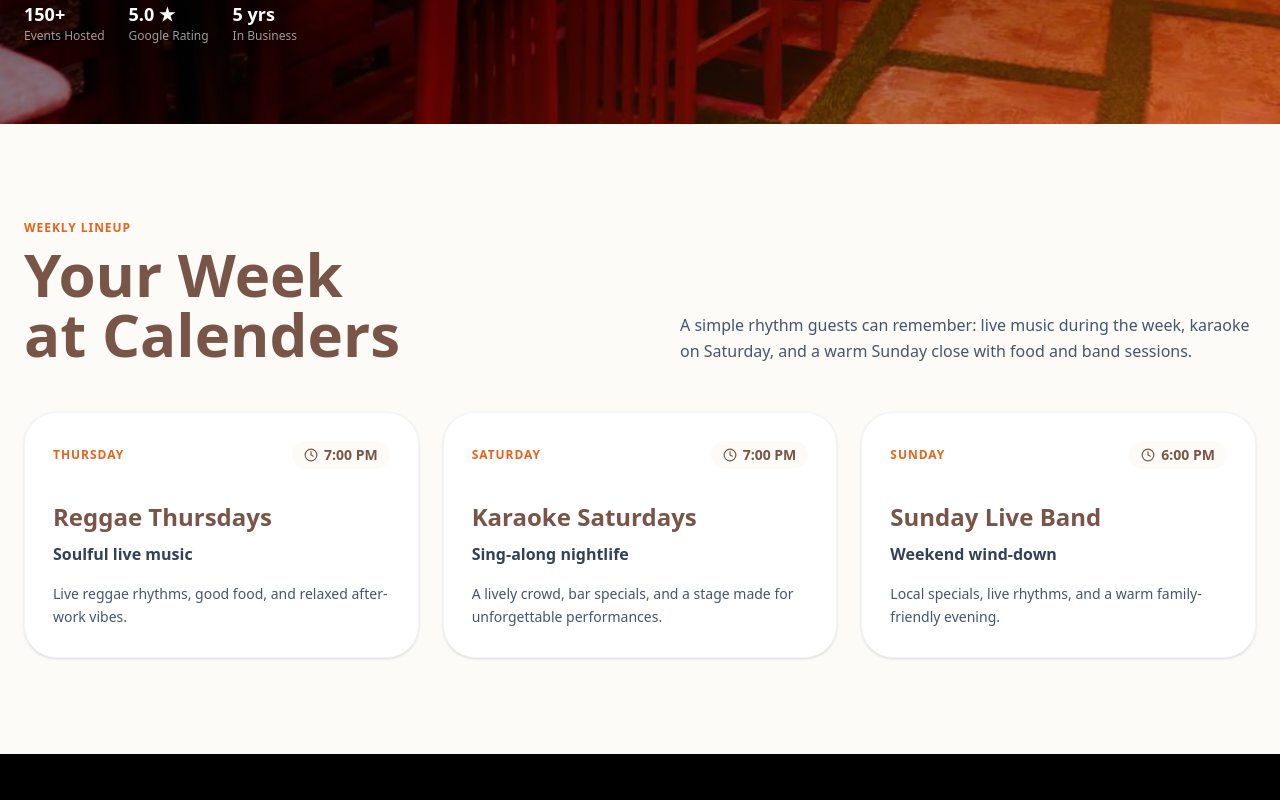
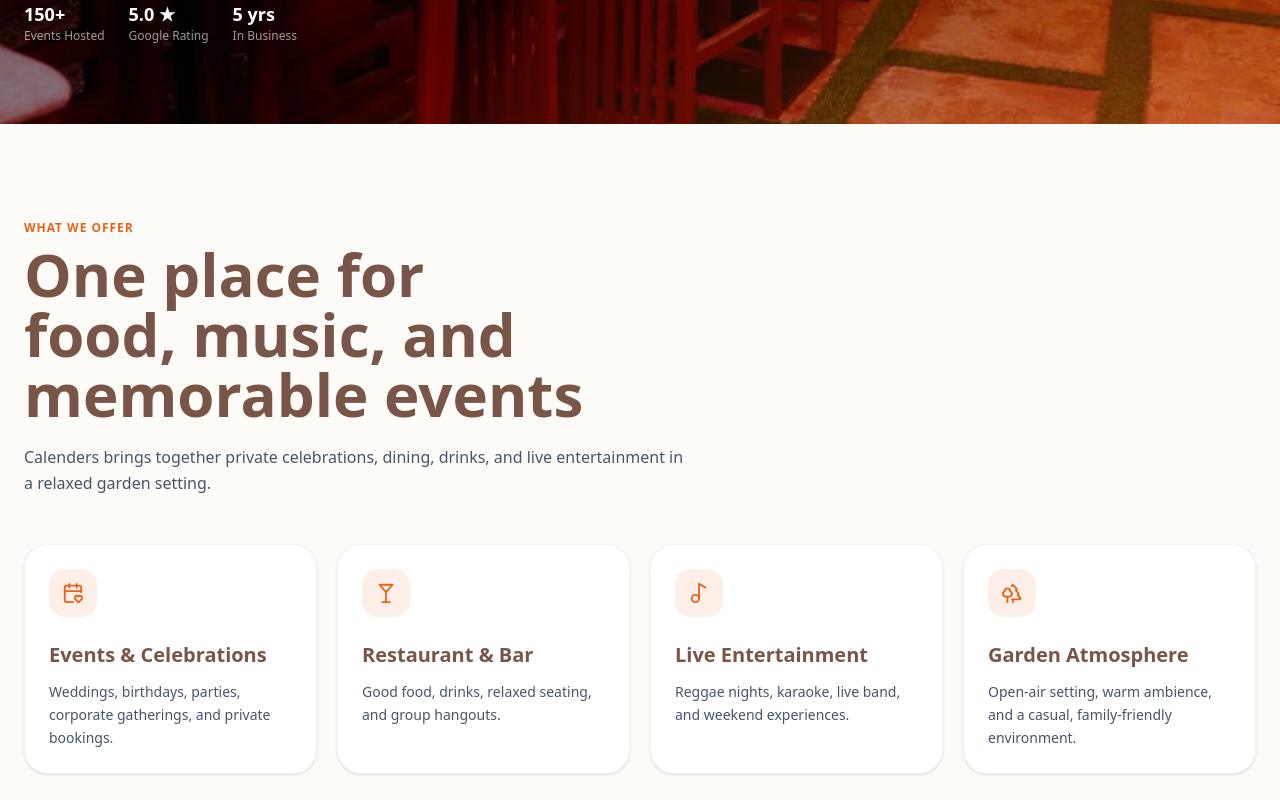
Before and after one commit to WesleyConsults/CalendersEvents, a Next.js app: page / in a window 1280 px wide. Shown: the part 700-1500 px from the top of the page. Built offline with nearby package versions, Linux system fonts and the light colour scheme.

Commit message:
Add homepage what we offer section

```diff
--- a/app/page.jsx
+++ b/app/page.jsx
@@ -1,11 +1,13 @@
 import Hero from '@/components/Hero';
 import GalleryStrip from '@/components/GalleryStrip';
+import WhatWeOffer from '@/components/WhatWeOffer';
 import WeeklyLineup from '@/components/WeeklyLineup';
 
 export default function Page() {
   return (
     <main>
       <Hero />
+      <WhatWeOffer />
       <WeeklyLineup />
       <GalleryStrip />
     </main>
--- a/components/Hero.jsx
+++ b/components/Hero.jsx
@@ -43,7 +43,7 @@ export default function Hero() {
           <div className="flex flex-wrap gap-4">
             <Link
               href="/contact#book-event"
-              className="brand-button-gradient button-text text-white px-6 py-3.5 md:px-7 md:py-4 rounded-xl text-sm md:text-base transition-all hover:scale-105 shadow-2xl flex items-center gap-2"
+              className="button-text bg-brand-green hover:bg-brand-green-dark text-white px-6 py-3.5 md:px-7 md:py-4 rounded-xl text-sm md:text-base transition-all hover:scale-105 shadow-2xl shadow-brand-green/40 flex items-center gap-2"
             >
               Book an Event <ChevronRight size={18} />
             </Link>
--- /dev/null
+++ b/components/WhatWeOffer.jsx
@@ -0,0 +1,62 @@
+'use client';
+
+import { CalendarHeart, Martini, Music2, Trees } from 'lucide-react';
+import { motion } from 'motion/react';
+
+const OFFERS = [
+  {
+    title: 'Events & Celebrations',
+    description: 'Weddings, birthdays, parties, corporate gatherings, and private bookings.',
+    icon: CalendarHeart,
+  },
+  {
+    title: 'Restaurant & Bar',
+    description: 'Good food, drinks, relaxed seating, and group hangouts.',
+    icon: Martini,
+  },
+  {
+    title: 'Live Entertainment',
+    description: 'Reggae nights, karaoke, live band, and weekend experiences.',
+    icon: Music2,
+  },
+  {
+    title: 'Garden Atmosphere',
+    description: 'Open-air setting, warm ambience, and a casual, family-friendly environment.',
+    icon: Trees,
+  },
+];
+
+export default function WhatWeOffer() {
+  return (
+    <section className="bg-brand-cream py-12 md:py-24">
+      <div className="container mx-auto px-6">
+        <div className="mb-12 max-w-2xl">
+          <p className="eyebrow mb-2">What We Offer</p>
+          <h2 className="section-title text-brand-brown">One place for food, music, and memorable events</h2>
+          <p className="mt-5 text-slate-600 leading-relaxed">
+            Calenders brings together private celebrations, dining, drinks, and live entertainment in a relaxed garden setting.
+          </p>
+        </div>
+
+        <div className="grid gap-5 sm:grid-cols-2 lg:grid-cols-4">
+          {OFFERS.map(({ title, description, icon: Icon }, index) => (
+            <motion.article
+              key={title}
+              initial={{ opacity: 0, y: 20 }}
+              whileInView={{ opacity: 1, y: 0 }}
+              viewport={{ once: true }}
+              transition={{ delay: index * 0.08 }}
+              className="rounded-[1.5rem] border border-slate-100 bg-white p-6 shadow-sm"
+            >
+              <div className="mb-6 flex h-12 w-12 items-center justify-center rounded-2xl bg-brand-green/10 text-brand-green">
+                <Icon size={22} />
+              </div>
+              <h3 className="card-title text-xl text-brand-brown">{title}</h3>
+              <p className="mt-3 text-sm leading-relaxed text-slate-600">{description}</p>
+            </motion.article>
+          ))}
+        </div>
+      </div>
+    </section>
+  );
+}
```
